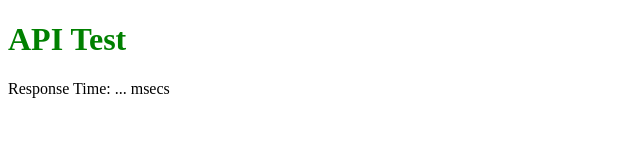
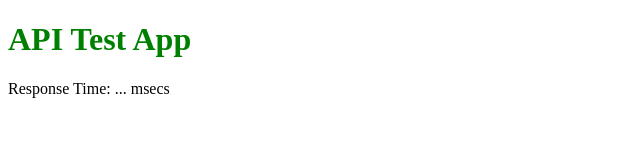
Before and after one commit to 2vtech/TestAPI, a Svelte app: page / in a window 1280 px wide. Shown: the top 160 px of the page, without its empty margins (0-640 px from the left). Built offline with nearby package versions, Linux system fonts and the light colour scheme; no server answers; the HTML template or start-up script is replaced by a standard one.

Commit message:
Use mjs extension for server, remove module type in package.json.

```diff
--- a/package.json
+++ b/package.json
@@ -2,8 +2,6 @@
   "name": "testapi",
   "version": "1.0.0",
   "private": true,
-  "main": "server.js",
-  "type": "module",
   "scripts": {
     "build": "rollup -c",
     "dev": "rollup -c -w",
--- a/src/App.svelte
+++ b/src/App.svelte
@@ -39,7 +39,7 @@
 
 </script>
 
-<h1>API Test</h1>
+<h1>API Test App</h1>
 Response Time: {rsptime} msecs
 
 <style>
```
Also changed, not shown: server.mjs (renamed from server.js).
